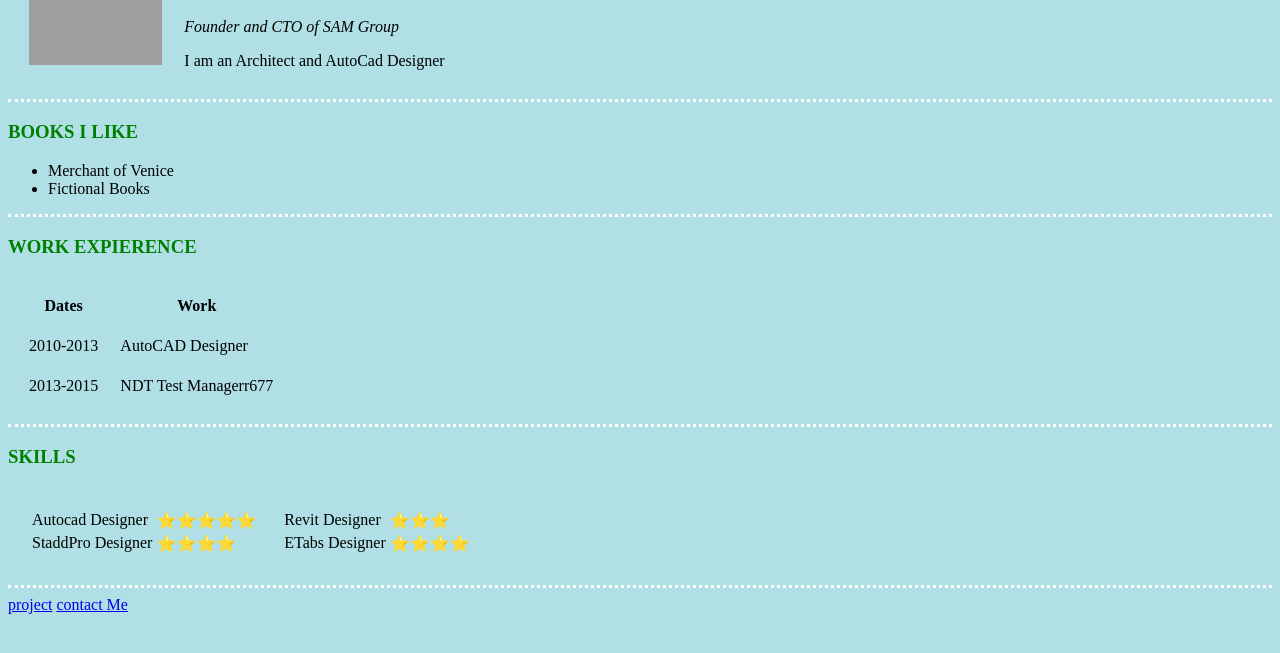
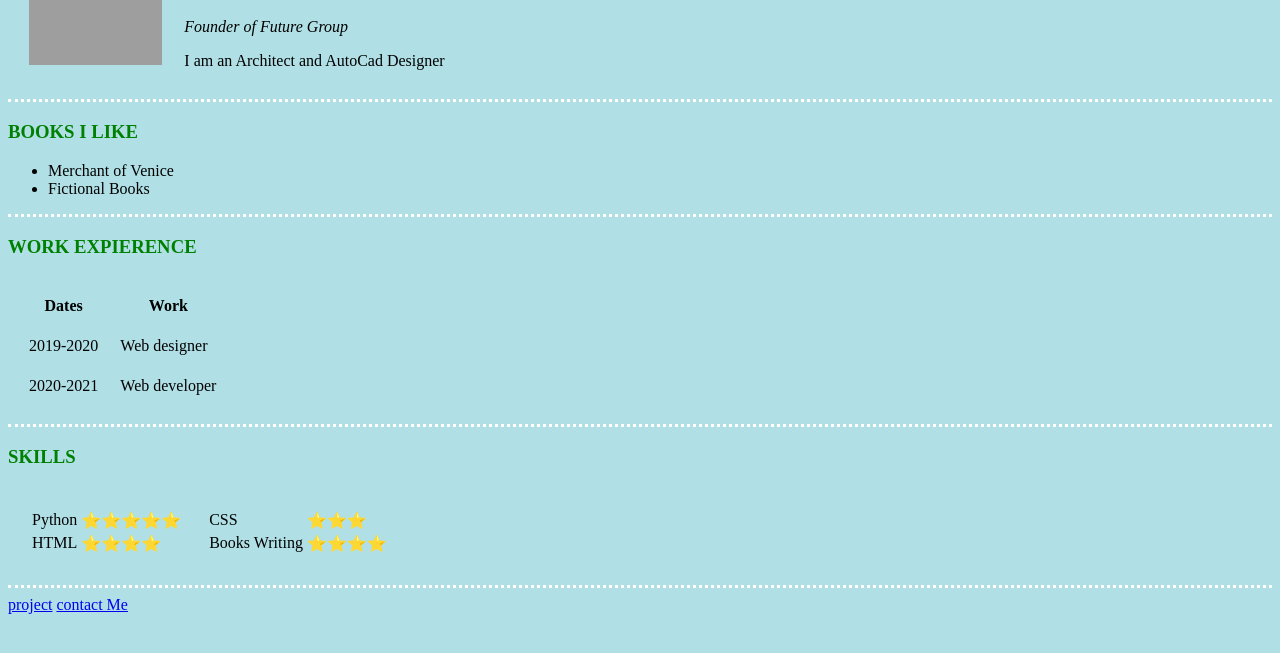
Before and after one commit to kalababusam/info, a plain HTML site: page index.html in a window 1280 px wide. Shown: the part 69-722 px from the top of the page. Drawn offline with Linux system fonts and the light colour scheme; grey boxes are pictures that could not be loaded.

Commit message:
Update index.html

```diff
--- a/index.html
+++ b/index.html
@@ -1,7 +1,7 @@
 <html lang="en" dir="ltr">
   <head>
     <meta charset="utf-8">
-    <title>NAIDU ESTATES</title>
+    <title>SAMPATH</title>
    <style>
 
 body{
@@ -35,7 +35,7 @@ img {
       <tr>
         <td><img src="https://hosting.photobucket.com/images/i/photobuckweb/photobuc.jpeg?width=320&height=320&fit=bounds" alt="PROFILE"></td>
         <td><h1>DUBBA SAMPATH DALINAIDU</h1>
-        <p><em>Founder and CTO of SAM Group</em></p>
+        <p><em>Founder of Future Group</em></p>
         <p>I am an Architect and AutoCad Designer</p></td>
       </tr>
     </table>
@@ -57,13 +57,13 @@ img {
 
   </thead>
   <tr>
-    <td>2010-2013</td>
-    <td> AutoCAD Designer</td>
+    <td>2019-2020</td>
+    <td> Web designer</td>
 
   </tr>
   <tr>
-    <td>2013-2015</td>
-    <td> NDT Test Managerr677</td>
+    <td>2020-2021</td>
+    <td> Web developer</td>
   </tr>
 </table>
 <hr>
@@ -74,11 +74,11 @@ img {
     <td>
       <table>
         <tr>
-          <td>Autocad Designer</td>
+          <td>Python</td>
           <td>⭐⭐⭐⭐⭐</td>
         </tr>
         <tr>
-          <td>StaddPro Designer</td>
+          <td>HTML</td>
           <td>⭐⭐⭐⭐</td>
         </tr>
 
@@ -88,11 +88,11 @@ img {
     <td>
       <table>
         <tr>
-          <td>Revit Designer</td>
+          <td>CSS</td>
           <td>⭐⭐⭐</td>
         </tr>
         <tr>
-          <td>ETabs Designer</td>
+          <td>Books Writing</td>
           <td>⭐⭐⭐⭐</td>
         </tr>
 
```
